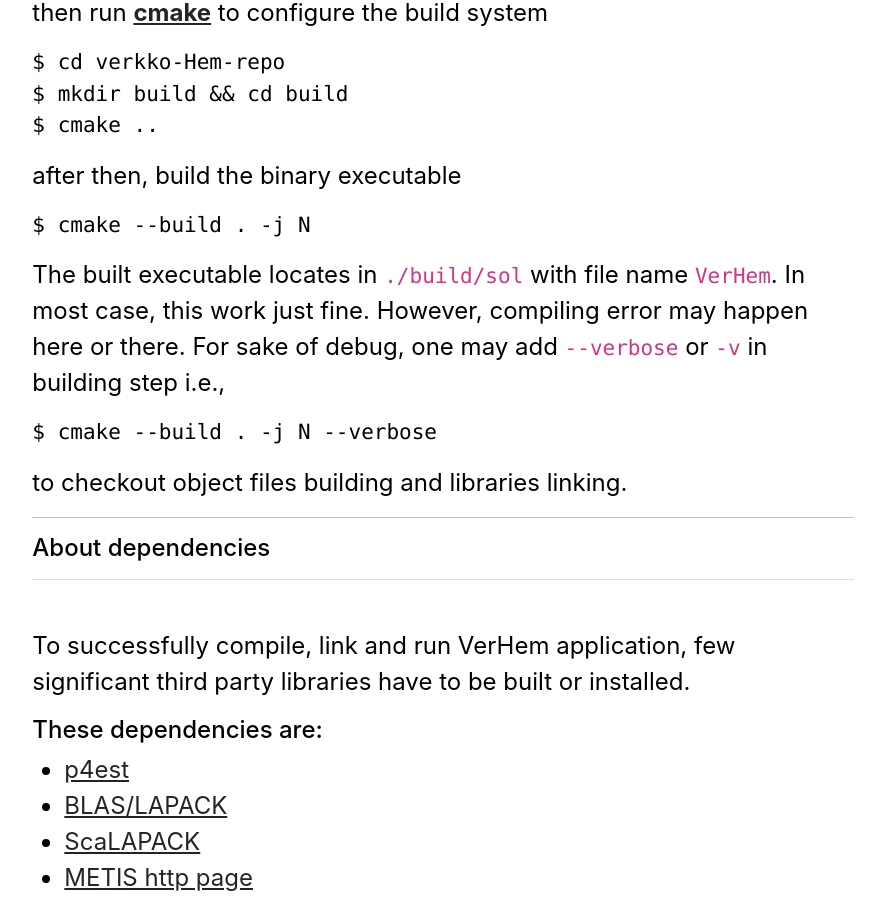
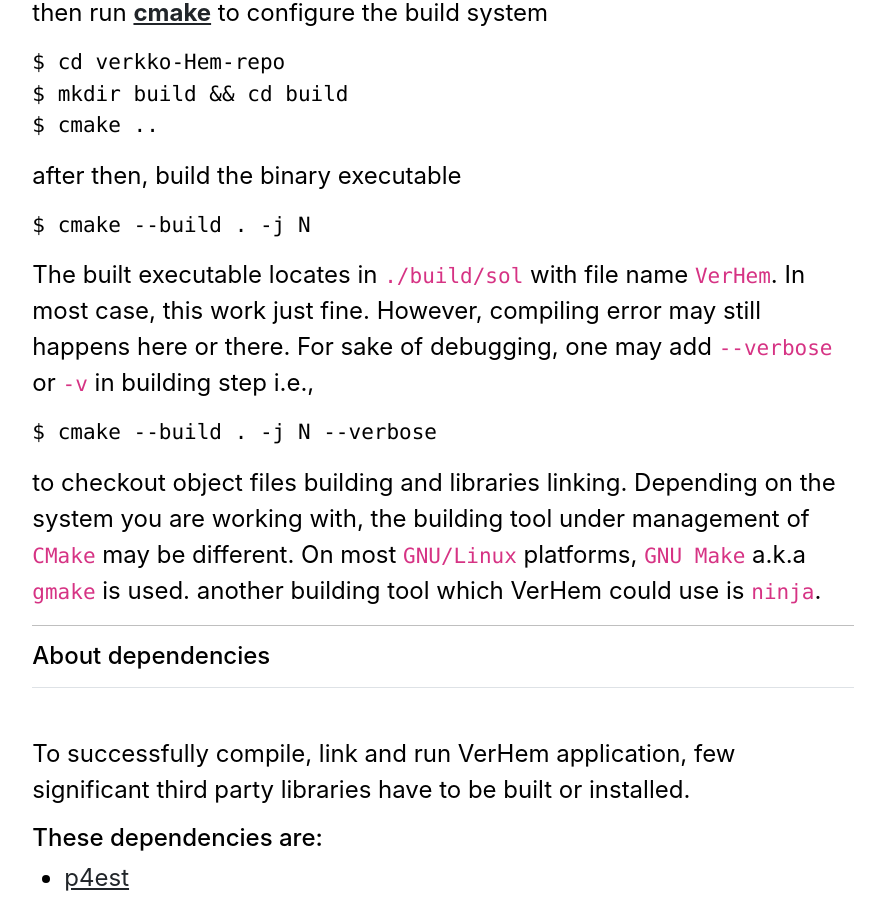
Before and after one commit to VerHem/VerHem.github.io, a Jekyll site: the page built from install.md, in a window 1280 px wide and 900 px high, scrolled down 1089 px. Shown: the whole window, without its empty margins (197-1082 px from the left). Built offline with Jekyll 4.4.1, drawn with Linux system fonts in a browser that asks for light colours.

Commit message:
edit text

````diff
--- a/install.md
+++ b/install.md
@@ -27,12 +27,13 @@ after then, build the binary executable
 $ cmake --build . -j N
 ```
 The built executable locates in `./build/sol` with file name `VerHem`.
-In most case, this work just fine. However, compiling error may happen here or there. For sake of debug,
-one may add `--verbose` or `-v` in building step i.e.,
+In most case, this work just fine. However, compiling error may still happens here or there.
+For sake of debugging, one may add `--verbose` or `-v` in building step i.e.,
 ```shell
 $ cmake --build . -j N --verbose
 ```
-to checkout object files building and libraries linking.
+to checkout object files building and libraries linking. Depending on the system you are working with, the building tool under management of `CMake` may be different.
+On most `GNU/Linux` platforms, `GNU Make` a.k.a `gmake` is used. another building tool which VerHem could use is `ninja`.
 
 
 * * *
````
